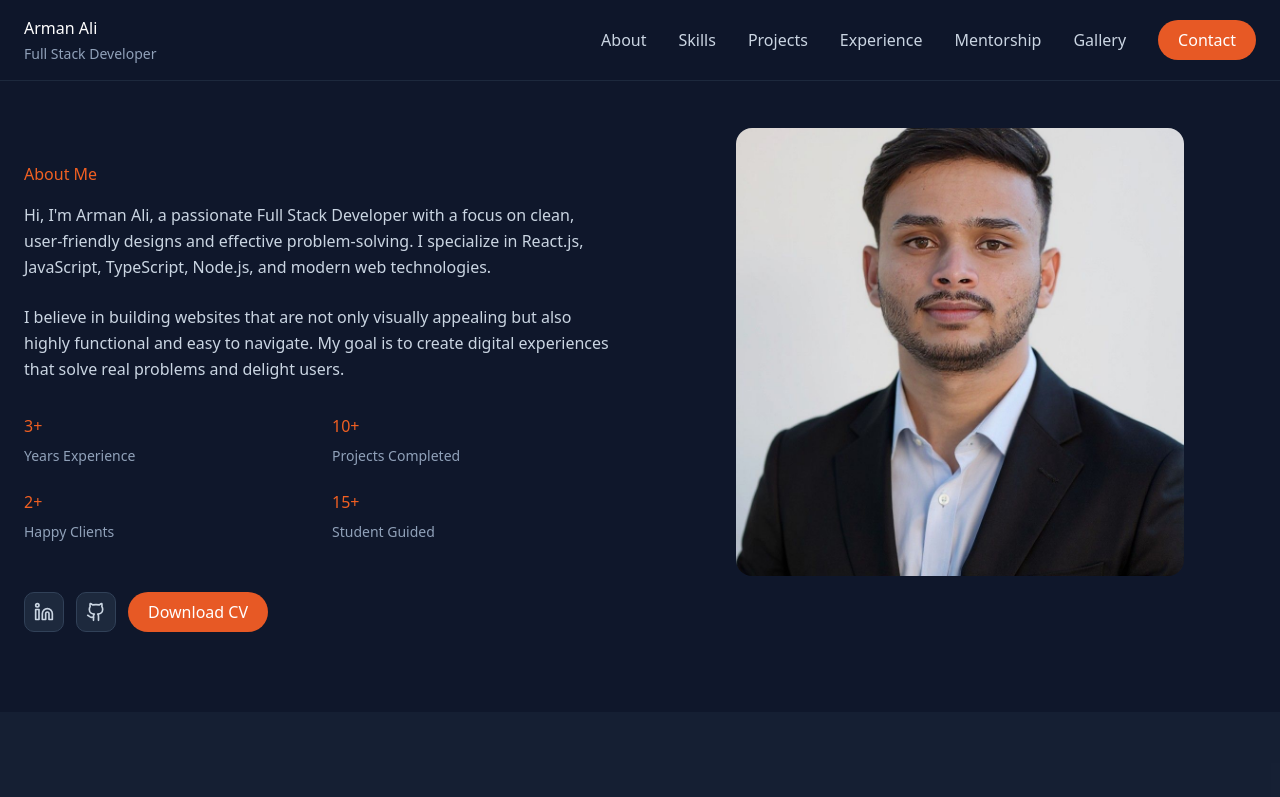
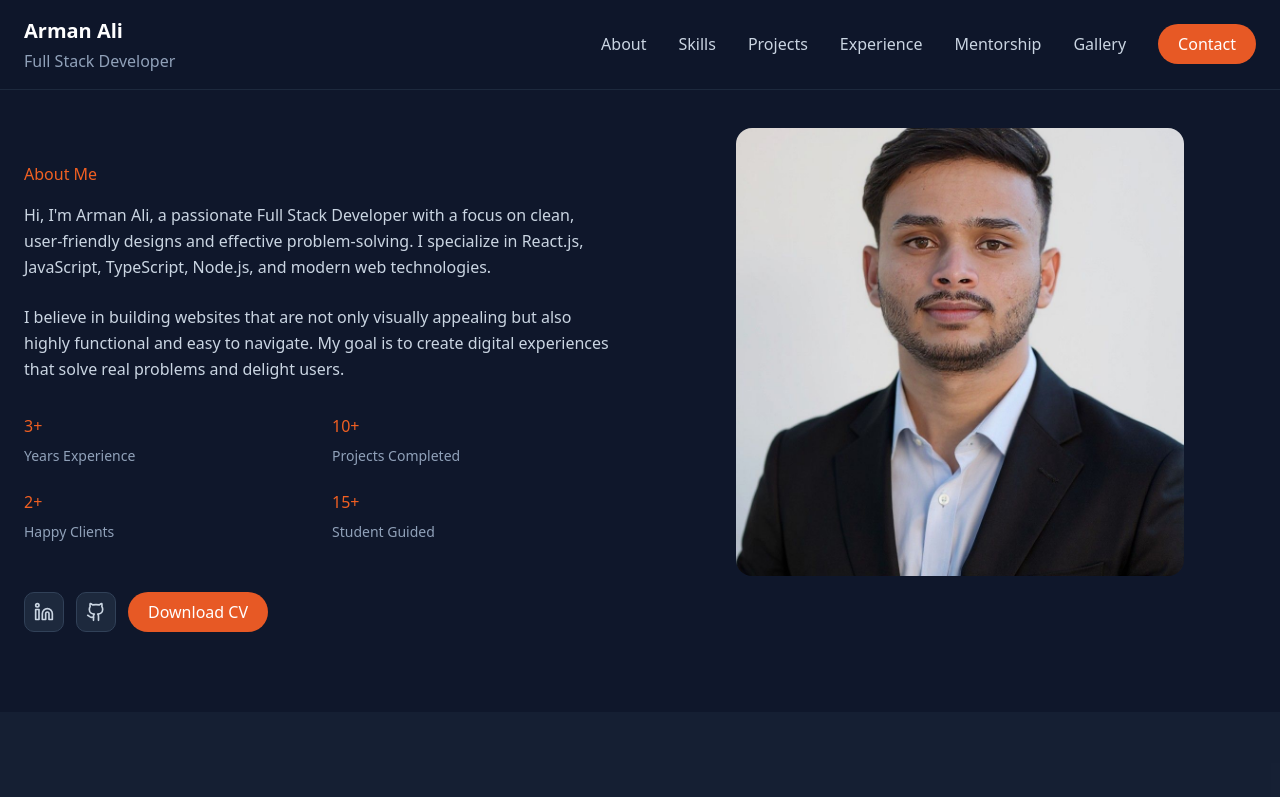
Before and after one commit to armanali0786/arman-portfolio, a React (Vite) app: page / in a window 1280 px wide. Shown: the top 797 px of the page. Built offline with nearby package versions, Linux system fonts and the light colour scheme.

Commit message:
new changes in header

```diff
--- a/src/components/Header.tsx
+++ b/src/components/Header.tsx
@@ -17,8 +17,8 @@ export function Header() {
       <div className="max-w-7xl mx-auto px-6 py-4">
         <div className="flex items-center justify-between">
           <div>
-            <h1 className="text-white mb-1 text-4xl font-bold">Arman Ali</h1>
-            <p className="text-sm text-slate-400">Full Stack Developer</p>
+            <h1 className="text-white mb-1 text-4xl font-bold" style={{fontSize:"20px", fontWeight:"bold"}}>Arman Ali</h1>
+            <p className="text-sm text-slate-400" style={{fontSize:"16px"}}>Full Stack Developer</p>
           </div>
 
           {/* Desktop Navigation */}
```
